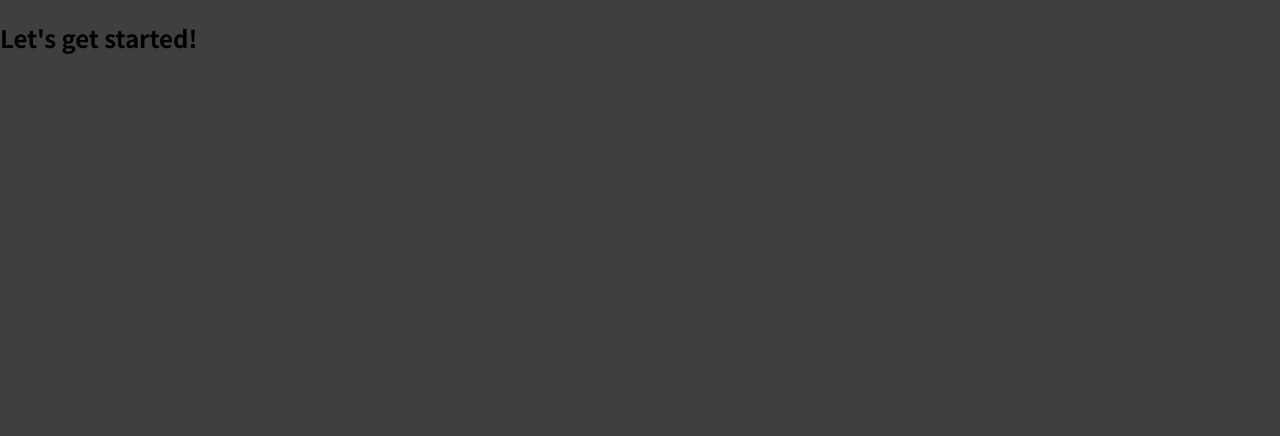
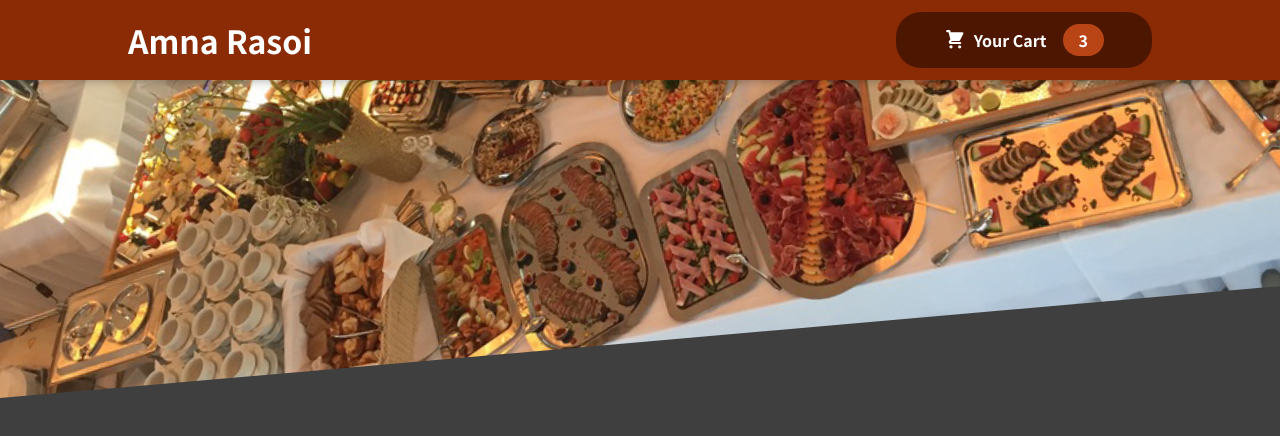
Before and after one commit to saroshkhandev/FoodOrderingApp, a React (Create React App) app: page / in a window 1280 px wide. Shown: the top 436 px of the page. Built offline with nearby package versions, Linux system fonts and the light colour scheme.

Commit message:
Added Button for Cart

```diff
--- a/src/App.js
+++ b/src/App.js
@@ -1,8 +1,11 @@
+import { Fragment } from "react";
+import Header from "./components/Layout/Header";
+
 function App() {
   return (
-    <div>
-      <h2>Let's get started!</h2>
-    </div>
+    <Fragment>
+      <Header />
+    </Fragment>
   );
 }
 
--- /dev/null
+++ b/src/components/Cart/CartIcon.js
@@ -0,0 +1,13 @@
+const CartIcon = () => {
+  return (
+    <svg
+      xmlns='http://www.w3.org/2000/svg'
+      viewBox='0 0 20 20'
+      fill='currentColor'
+    >
+      <path d='M3 1a1 1 0 000 2h1.22l.305 1.222a.997.997 0 00.01.042l1.358 5.43-.893.892C3.74 11.846 4.632 14 6.414 14H15a1 1 0 000-2H6.414l1-1H14a1 1 0 00.894-.553l3-6A1 1 0 0017 3H6.28l-.31-1.243A1 1 0 005 1H3zM16 16.5a1.5 1.5 0 11-3 0 1.5 1.5 0 013 0zM6.5 18a1.5 1.5 0 100-3 1.5 1.5 0 000 3z' />
+    </svg>
+  );
+};
+
+export default CartIcon;
--- a/src/components/Layout/Header.js
+++ b/src/components/Layout/Header.js
@@ -1,15 +1,18 @@
 import {Fragment} from "react";
+
+import HeaderCartButton from "./HeaderCartButton"
 import classes from "./Header.module.css";
+import mealsImage from "../../assets/meals.jpg"
 
 const Header = (props) => {
     return (
         <Fragment>
-            <header>
+            <header className={classes.header}>
                 <h1>Amna Rasoi</h1>
-                <button>Cart</button>
+                <HeaderCartButton />
             </header>
-            <div>
-                <img />
+            <div className={classes["main-image"]}>
+                <img src={mealsImage} alt="A table full of delicious food" />
             </div>
         </Fragment>
     );
--- /dev/null
+++ b/src/components/Layout/HeaderCartButton.js
@@ -0,0 +1,17 @@
+import CartIcon from "../Cart/CartIcon";
+import classes from "./HeaderCartButton.module.css";
+
+
+const HeaderCartButton = (props) => {
+    return (
+        <button className={classes.button}>
+            <span className={classes.icon}>
+                <CartIcon />
+            </span>
+            <span>Your Cart</span>
+            <span className={classes.badge}>3</span>
+        </button>
+    );
+};
+
+export default HeaderCartButton;
--- /dev/null
+++ b/src/components/Layout/HeaderCartButton.module.css
@@ -0,0 +1,59 @@
+.button {
+  cursor: pointer;
+  font: inherit;
+  border: none;
+  background-color: #4d1601;
+  color: white;
+  padding: 0.75rem 3rem;
+  display: flex;
+  justify-content: space-around;
+  align-items: center;
+  border-radius: 25px;
+  font-weight: bold;
+}
+
+.button:hover,
+.button:active {
+  background-color: #2c0d00;
+}
+
+.icon {
+  width: 1.35rem;
+  height: 1.35rem;
+  margin-right: 0.5rem;
+}
+
+.badge {
+  background-color: #b94517;
+  padding: 0.25rem 1rem;
+  border-radius: 25px;
+  margin-left: 1rem;
+  font-weight: bold;
+}
+
+.button:hover .badge,
+.button:active .badge {
+  background-color: #92320c;
+}
+
+.bump {
+  animation: bump 300ms ease-out;
+}
+
+@keyframes bump {
+  0% {
+    transform: scale(1);
+  }
+  10% {
+    transform: scale(0.9);
+  }
+  30% {
+    transform: scale(1.1);
+  }
+  50% {
+    transform: scale(1.15);
+  }
+  100% {
+    transform: scale(1);
+  }
+}
```
Also changed, not shown: src/components/UI/Button/Button.js (added, +8 -0 lines).
